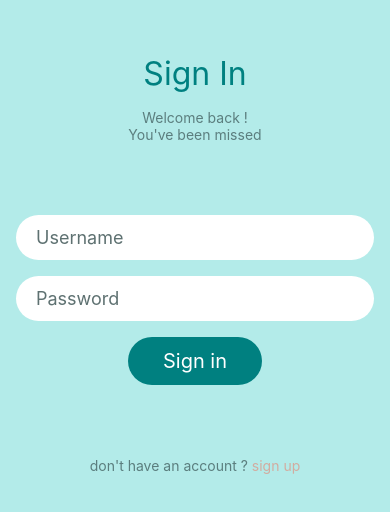
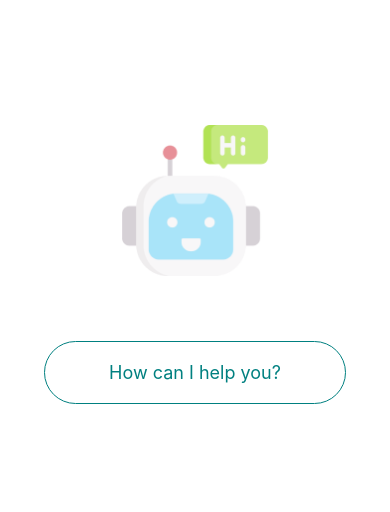
Before and after one commit to Lamia1406/test_project, a React Native app in the folder Frontend/: screen / in a window 390 px wide. Shown: the part 158-670 px from the top of the page. Built offline with nearby package versions, Linux system fonts and the light colour scheme.

Commit message:
Implement Home page

```diff
--- a/Frontend/App.js
+++ b/Frontend/App.js
@@ -3,8 +3,9 @@ import LandingPage1 from "./Pages/LandingPage1";
 import Login from "./Pages/Login";
 import LandingPage2 from "./Pages/LandingPage2";
 import SignUp from "./Pages/SignUp";
+import Home from "./Pages/Home";
 export default function App() {
   return <View style={{ flex: 1 }}>
-    <Login />
+    <Home />
   </View>;
 }
--- /dev/null
+++ b/Frontend/Pages/Home.js
@@ -0,0 +1,54 @@
+import { View, Text, StyleSheet, Image, Pressable } from 'react-native';
+const ChatbotImg = require("../assets/images/chatbot.png")
+const Home = () => {
+    return (
+        <View style={[styles.main]}>
+            <Image source={ChatbotImg} style={styles.bot_img} resizeMode="contain" />
+
+
+            <Pressable style={styles.button} onPress={() => console.log("hello")}>
+
+                <Text style={[styles.btn_txt]}>How can I help you?</Text>
+
+            </Pressable>
+        </View>
+
+
+    );
+};
+
+const styles = StyleSheet.create({
+    main: {
+        flex: 1,
+        paddingHorizontal: 16,
+        paddingVertical: 36,
+        backgroundColor: "white",
+        justifyContent: "center",
+        gap: 64,
+        alignItems: 'center'
+    },
+    bot_img: {
+        height: 152,
+        width: 152
+    },
+
+    button: {
+
+        paddingVertical: 20,
+        paddingHorizontal: 64,
+        borderRadius: 50,
+        borderColor: "#008080",
+        borderWidth: 1,
+        justifyContent: "center",
+    },
+    btn_txt: {
+        color: "#008080",
+        fontSize: 18,
+
+    },
+
+
+
+
+})
+export default Home;
```
Also changed, not shown: Frontend/assets/images/chatbot.png (added).
